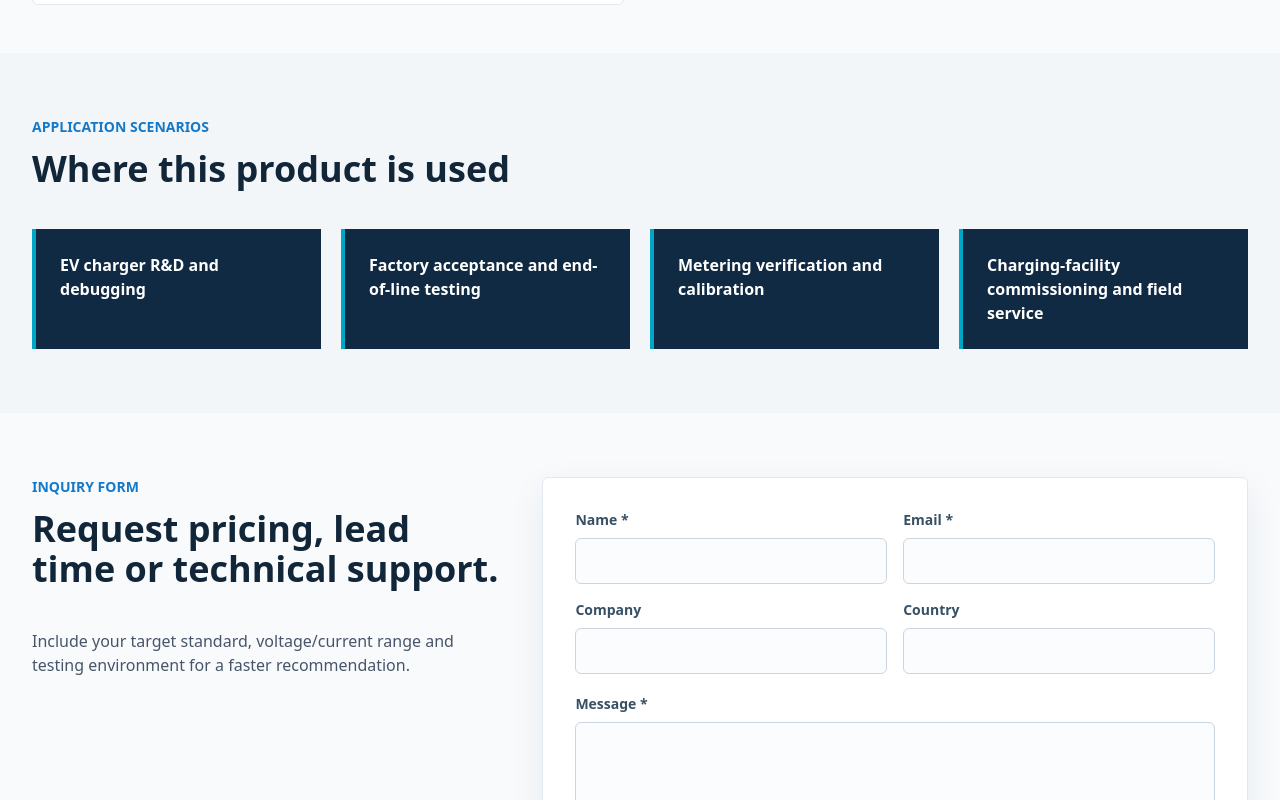
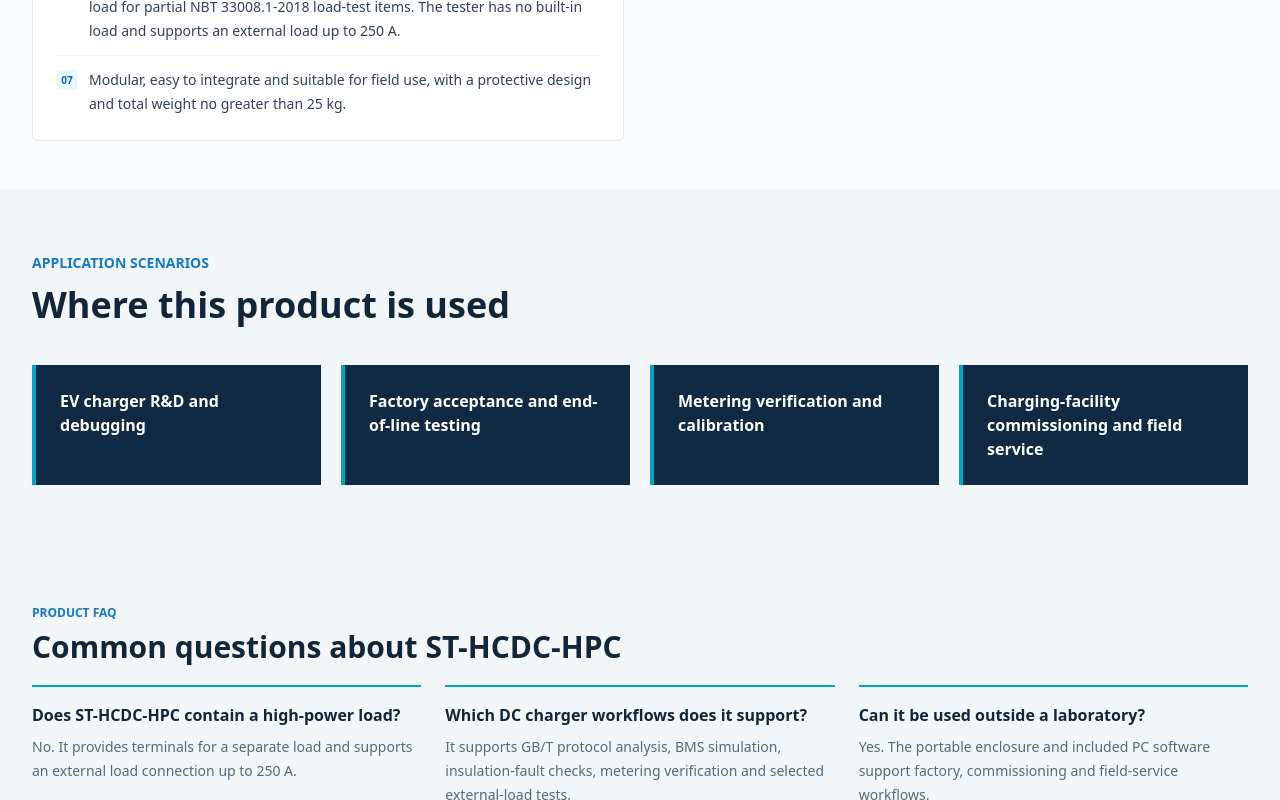
Before and after one commit to apexevtech/apexevtech-website, a Next.js app: page /products/st-hcdc-hpc in a window 1280 px wide. Shown: the part 2000-2800 px from the top of the page. Built offline with nearby package versions, Linux system fonts and the light colour scheme; no server answers.

Commit message:
feat: strengthen priority product SEO content

```diff
--- a/app/products/[slug]/page.tsx
+++ b/app/products/[slug]/page.tsx
@@ -10,6 +10,7 @@
 import { products } from "@/data/site";
 import { getResource } from "@/lib/resources/catalog";
 import { StructuredData } from "@/components/StructuredData";
+import { getProductSeo } from "@/lib/products/seo";
 
 type ProductDetailPageProps = {
   params: Promise<{
@@ -27,10 +28,10 @@
   if (!product) {
     return {};
   }
-  const relatedResources = ["choose-ev-charger-test-system", "ev-charging-protocol-testing", "field-commissioning-test-equipment"].map(getResource).filter((item): item is NonNullable<ReturnType<typeof getResource>> => Boolean(item));
+  const seo = getProductSeo(product.slug);
   return {
-    title: `${product.model} ${product.category.split(" /")[0]} | APEX`,
-    description: product.shortDescription,
+    title: seo?.title || `${product.model} ${product.category.split(" /")[0]} | APEX`,
+    description: seo?.description || product.shortDescription,
     alternates: { canonical: `/products/${product.slug}` },
   };
 }
@@ -44,6 +45,7 @@
   const relatedResources = ["choose-ev-charger-test-system", "ev-charging-protocol-testing", "field-commissioning-test-equipment"]
     .map((resourceSlug) => getResource(resourceSlug))
     .filter((item): item is NonNullable<ReturnType<typeof getResource>> => Boolean(item));
+  const seo = getProductSeo(product.slug);
 
   const siteUrl = process.env.NEXT_PUBLIC_SITE_URL || "https://www.link-jl.com";
   const breadcrumbData = {
@@ -59,6 +61,7 @@
   return (
     <>
       <StructuredData data={breadcrumbData} />
+      {seo ? <StructuredData data={{ "@context": "https://schema.org", "@type": "FAQPage", mainEntity: seo.faqs.map((faq) => ({ "@type": "Question", name: faq.question, acceptedAnswer: { "@type": "Answer", text: faq.answer } })) }} /> : null}
       <PageHero compact eyebrow={product.category} title={product.model} subtitle={product.title} description={product.shortDescription} />
 
       <section className="px-5 py-16 lg:px-8">
@@ -68,6 +71,7 @@
           </div>
           <div>
             <SectionHeading eyebrow="Product Overview" title={product.title} description={product.overview} />
+            {seo ? <p className="mb-6 leading-7 text-[#526b7d]">{seo.intro}</p> : null}
             <div className="grid gap-3 sm:grid-cols-2">
               {product.highlights.map((highlight) => (
                 <div key={highlight} className="rounded-md border border-slate-200 bg-white p-4 font-extrabold text-slate-900">
@@ -122,6 +126,8 @@
         </div>
       </section>
 
+      {seo ? <section className="px-5 py-14 lg:px-8"><div className="mx-auto max-w-7xl"><SectionHeading compact eyebrow="Product FAQ" title={`Common questions about ${product.model}`} /><div className="grid gap-6 md:grid-cols-3">{seo.faqs.map((faq) => <div key={faq.question} className="border-t-2 border-[#00a6c7] pt-4"><h3 className="font-black text-[#12263a]">{faq.question}</h3><p className="mt-2 text-sm leading-6 text-[#526b7d]">{faq.answer}</p></div>)}</div></div></section> : null}
+
       <section className="bg-slate-50 px-5 py-16 lg:px-8">
         <div className="mx-auto grid max-w-7xl gap-10 lg:grid-cols-[0.8fr_1.2fr]">
           <div>
--- /dev/null
+++ b/lib/products/seo.ts
@@ -0,0 +1,63 @@
+export type ProductSeoContent = {
+  title: string;
+  description: string;
+  intro: string;
+  faqs: Array<{ question: string; answer: string }>;
+};
+
+export const priorityProductSeo: Record<string, ProductSeoContent> = {
+  "st-hcdc-hpc": {
+    title: "ST-HCDC-HPC High-Power DC EV Charger Tester | APEX",
+    description: "Test high-power GB/T DC chargers with 0-1100 V battery simulation, BMS communication, protocol conformance, metering verification and external loads up to 250 A.",
+    intro: "Use ST-HCDC-HPC when a repeatable instrument must replace a vehicle during high-power GB/T charger development, factory acceptance or field diagnosis. It combines charger communication, battery-voltage simulation, measurement access and fault simulation in a portable system.",
+    faqs: [
+      { question: "Does ST-HCDC-HPC contain a high-power load?", answer: "No. It provides terminals for a separate load and supports an external load connection up to 250 A." },
+      { question: "Which DC charger workflows does it support?", answer: "It supports GB/T protocol analysis, BMS simulation, insulation-fault checks, metering verification and selected external-load tests." },
+      { question: "Can it be used outside a laboratory?", answer: "Yes. The portable enclosure and included PC software support factory, commissioning and field-service workflows." },
+    ],
+  },
+  "st-6680ca-dc": {
+    title: "ST-6680CA-DC CHAdeMO Charger Tester | APEX",
+    description: "Validate CHAdeMO DC chargers with a portable 600 V, 200 A interface, battery-voltage simulation, 100 ms communication frames, waveform options and external-load testing.",
+    intro: "ST-6680CA-DC is built for teams that need repeatable CHAdeMO charger testing without relying on a vehicle. It supports communication diagnosis, startup-voltage and insulation checks, signal measurement and field acceptance through a portable test workflow.",
+    faqs: [
+      { question: "What charger interface does ST-6680CA-DC use?", answer: "It uses one CHAdeMO vehicle-side socket rated for DC 600 V and 200 A." },
+      { question: "Does the tester support remote operation?", answer: "Optional Wi-Fi connects the tester to PC software for remote operation and test monitoring." },
+      { question: "Is a load included?", answer: "No built-in load is included. The tester provides an external-load interface supporting up to 200 A." },
+    ],
+  },
+  "ast-9000": {
+    title: "AST-9000 Multi-Standard DC Charger Test System | APEX",
+    description: "Build repeatable GB/T, IEC and SAE DC charger R&D tests with 0-1100 V battery simulation, BMS communication, CAN capture, programmable sources and automated reports.",
+    intro: "AST-9000 is an integrated laboratory platform for charger development and repeatable validation. It coordinates interface simulation, programmable power equipment, communication capture and reporting so engineers can reproduce charging sequences and retain test evidence.",
+    faqs: [
+      { question: "Which markets can AST-9000 be configured for?", answer: "The system can be configured around GB/T, European IEC/CCS and North American SAE charging requirements." },
+      { question: "Can AST-9000 automate charger tests?", answer: "Yes. Its software coordinates configured instruments, executes test sequences and generates reports with recorded data." },
+      { question: "What communication evidence can it capture?", answer: "It supports BMS simulation plus CAN message capture, export and parsing for charging-state and fault analysis." },
+    ],
+  },
+  "st-9980ea-hpc": {
+    title: "ST-9980EA-HPC Portable CCS2 Charger Tester | APEX",
+    description: "Test CCS2 DC chargers up to 1000 V and 500 A with ISO 15118 and DIN SPEC 70121 communication, optional PLC capture, waveform analysis and remote operation.",
+    intro: "ST-9980EA-HPC gives European DC charger teams a portable alternative to vehicle-based acceptance testing. It combines a CCS2 interface, live charging data, EVCC simulation and optional PLC and waveform diagnostics for commissioning and interoperability work.",
+    faqs: [
+      { question: "Which communication standards are supported?", answer: "The tester supports ISO 15118 and DIN SPEC 70121 charging communication workflows." },
+      { question: "Can it inspect lower-layer PLC traffic?", answer: "Optional HomePlug Green PHY monitoring can capture and save PLC packets for detailed analysis." },
+      { question: "What is the connector rating?", answer: "The CCS2 vehicle socket is rated for DC 1000 V and 500 A test connections." },
+    ],
+  },
+  "st-hcac-gb-ua-ea": {
+    title: "ST-HCAC Three-Standard AC Charger Tester | APEX",
+    description: "Test GB, European and North American AC chargers in one portable platform with interoperability checks, pilot simulation, optional 0.05-class metering and waveform capture.",
+    intro: "ST-HCAC-GB / UA / EA consolidates three regional AC charging interfaces into one validation platform. It is intended for manufacturers, laboratories and inspection teams comparing charger behavior, metering and control-pilot signals across target markets.",
+    faqs: [
+      { question: "Which AC interfaces are included?", answer: "The platform supports GB, European and North American AC charging interfaces with independent line control." },
+      { question: "Can it perform metering verification?", answer: "An optional 0.05-class metering configuration supports higher-precision verification, including GB AC charger workflows." },
+      { question: "What loads can be connected?", answer: "Dedicated terminals support resistive, electronic, battery or regenerative external loads." },
+    ],
+  },
+};
+
+export function getProductSeo(slug: string) {
+  return priorityProductSeo[slug];
+}
```
Also changed, not shown: 1 other file (tests, documents, lock files or other folders).
